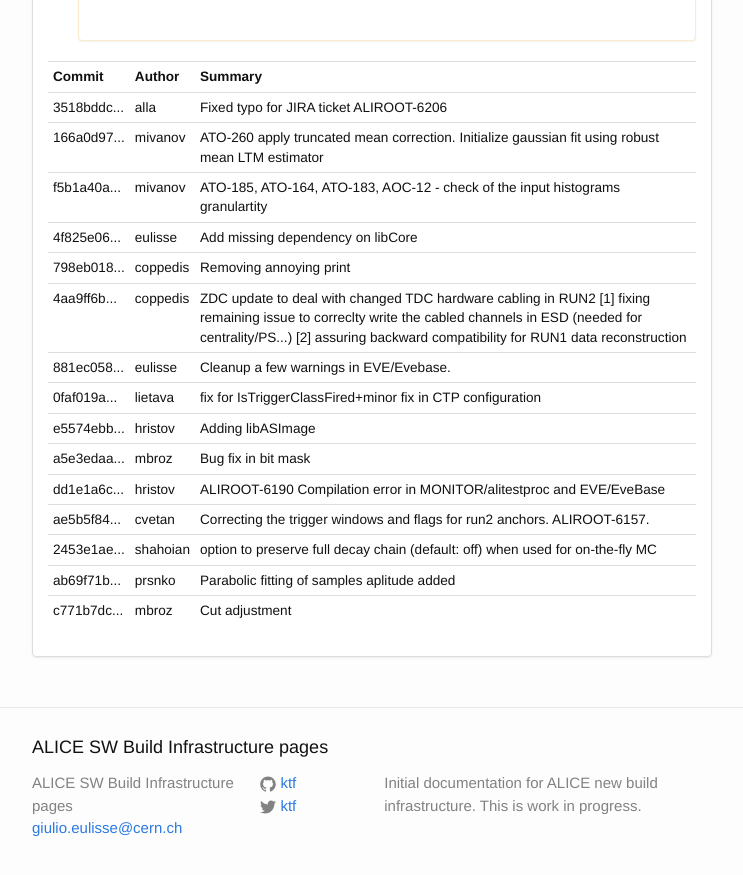
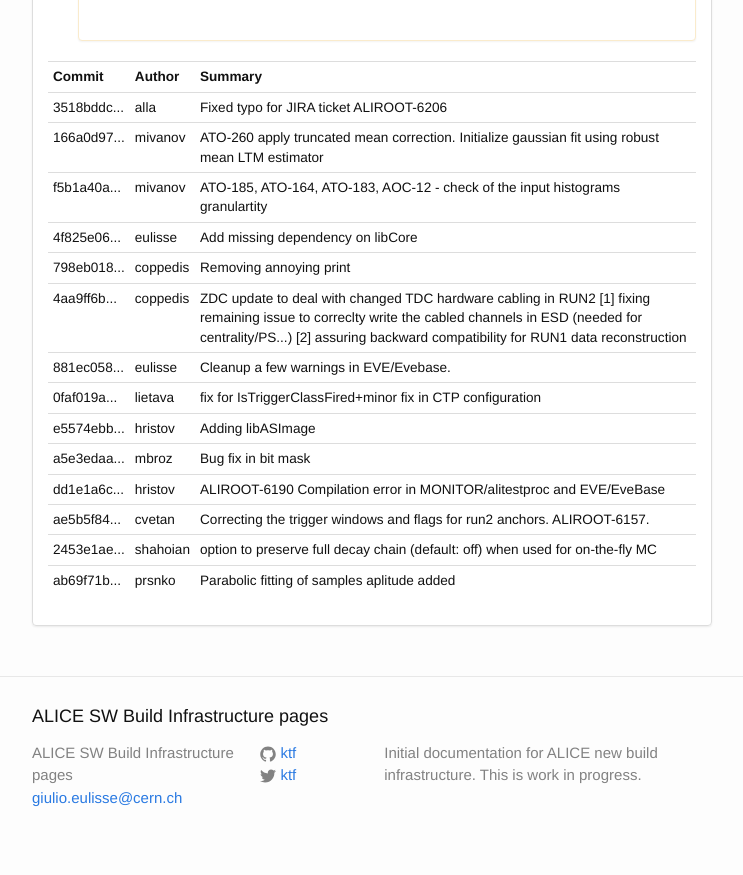
Before and after one commit to alisw/alisw.github.io, a Jekyll site: the page built from index.html, in a window 1280 px wide and 900 px high, scrolled down 97456 px. Shown: the top 875 px of the window, without its empty margins (268-1011 px from the left). Built offline with Jekyll 4.4.1, drawn with Linux system fonts in a browser that asks for light colours; nearby versions of some CDN libraries.

Commit message:
Updated results.

```diff
--- a/_data/commits-aliroot-master.yaml
+++ b/_data/commits-aliroot-master.yaml
@@ -113,8 +113,3 @@
  message: >-
     Parabolic fitting of samples aplitude added
  author: !!str prsnko
--
- commit: "c771b7dc58cb41bd66af6c80d87c231c9aaa10f0"
- message: >-
-    Cut adjustment
- author: !!str mbroz
```
